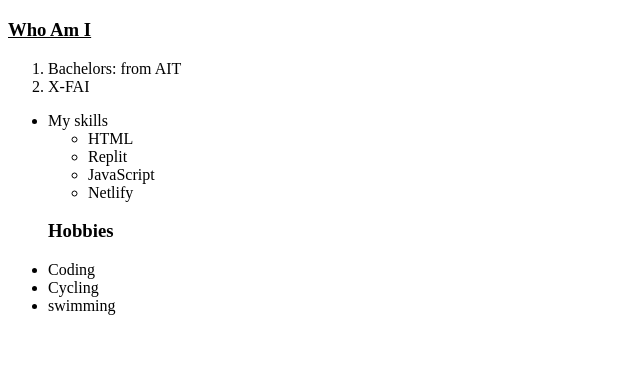
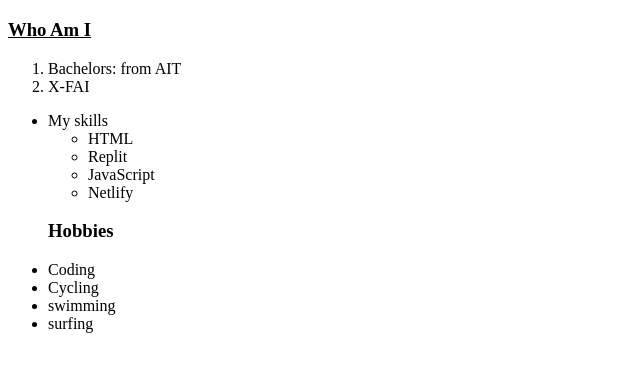
Before and after one commit to pankaj-gitcode/Portfolio-App-1, a plain HTML site: page index.html in a window 1280 px wide. Shown: the part 61-432 px from the top of the page, without its empty margins (0-640 px from the left). Drawn offline with Linux system fonts and the light colour scheme.

Commit message:
feat: added one more feature

```diff
--- a/index.html
+++ b/index.html
@@ -29,6 +29,7 @@
             <li>Coding</li>
             <li>Cycling</li>
             <li>swimming</li>
+            <li>surfing</li>
         </ul>
 </body>
 </html>
```
